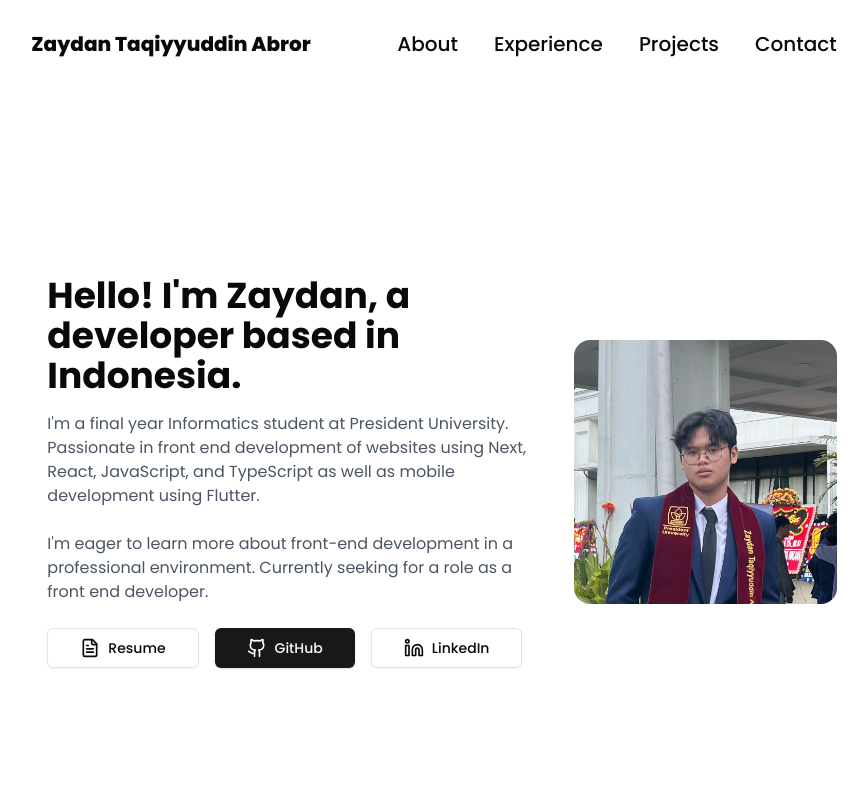
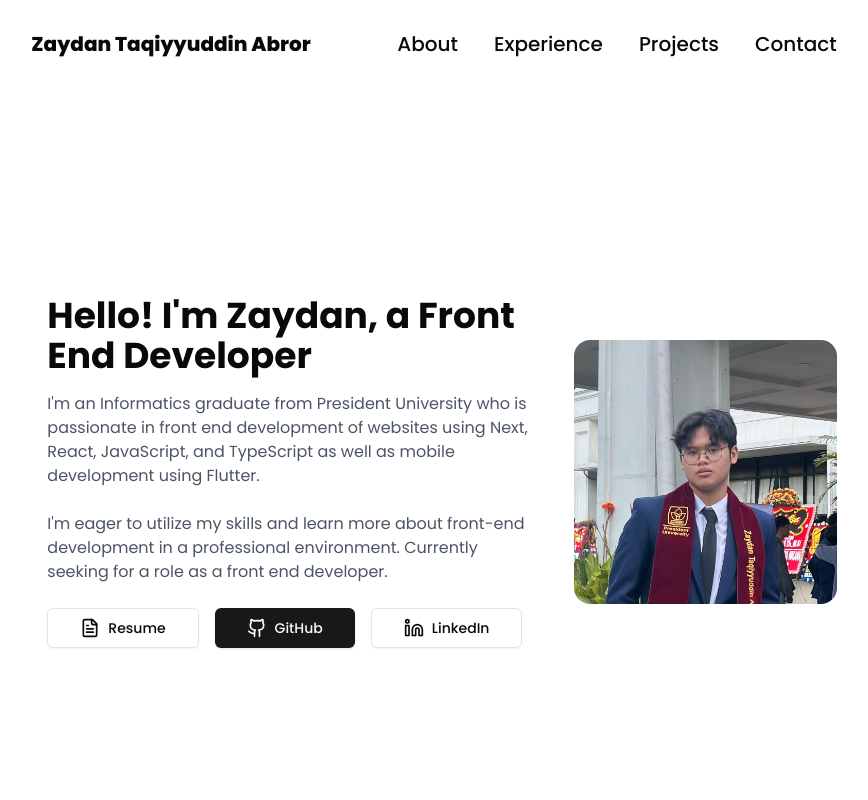
Before and after one commit to zaydant/my-portfolio, a Next.js app: page / in a window 1280 px wide. Shown: the top 800 px of the page, without its empty margins (198-1066 px from the left). Built offline with nearby package versions, Linux system fonts and the light colour scheme.

Commit message:
updated description and resume link

```diff
--- a/src/app/components/Hero.tsx
+++ b/src/app/components/Hero.tsx
@@ -8,16 +8,16 @@ export default function Hero() {
   return (
     <section className="container mx-auto px-4 py-16 flex flex-col-reverse md:flex-row items-center min-h-screen">
       <div className="md:w-2/3 md:pr-8 mb-8 md:mb-0">
-        <h1 className="text-4xl font-bold mb-4">Hello! I'm Zaydan, a developer based in Indonesia.</h1>
+        <h1 className="text-4xl font-bold mb-4">Hello! I'm Zaydan, a Front End Developer</h1>
         <p className="text-gray-600 mb-6">
-          I'm a final year Informatics student at President University. Passionate in front end development of websites using Next, React, JavaScript, and TypeScript as well as mobile development using Flutter.
+          I'm an Informatics graduate from President University who is passionate in front end development of websites using Next, React, JavaScript, and TypeScript as well as mobile development using Flutter.
         </p>
         <p className="text-gray-600 mb-6">
-          I'm eager to learn more about front-end development in a professional environment. Currently seeking for a role as a front end developer.
+          I'm eager to utilize my skills and learn more about front-end development in a professional environment. Currently seeking for a role as a front end developer.
         </p>
         <div className="flex flex-wrap gap-4">
           <Button variant="outline" size="lg" asChild>
-            <Link href="https://drive.google.com/file/d/1s0ALoVGPg0zVNQmJf7r4bfs2Q37ku7DY/view?usp=sharing" className="flex items-center" rel="noopener noreferrer" target="_blank">
+            <Link href="https://drive.google.com/file/d/1JGCvvwDfvJOW1dcm8WXYFqTPI7osFB5G/view?usp=sharing" className="flex items-center" rel="noopener noreferrer" target="_blank">
               <FileText className="mr-2 h-5 w-5" />
               Resume
             </Link>
```
